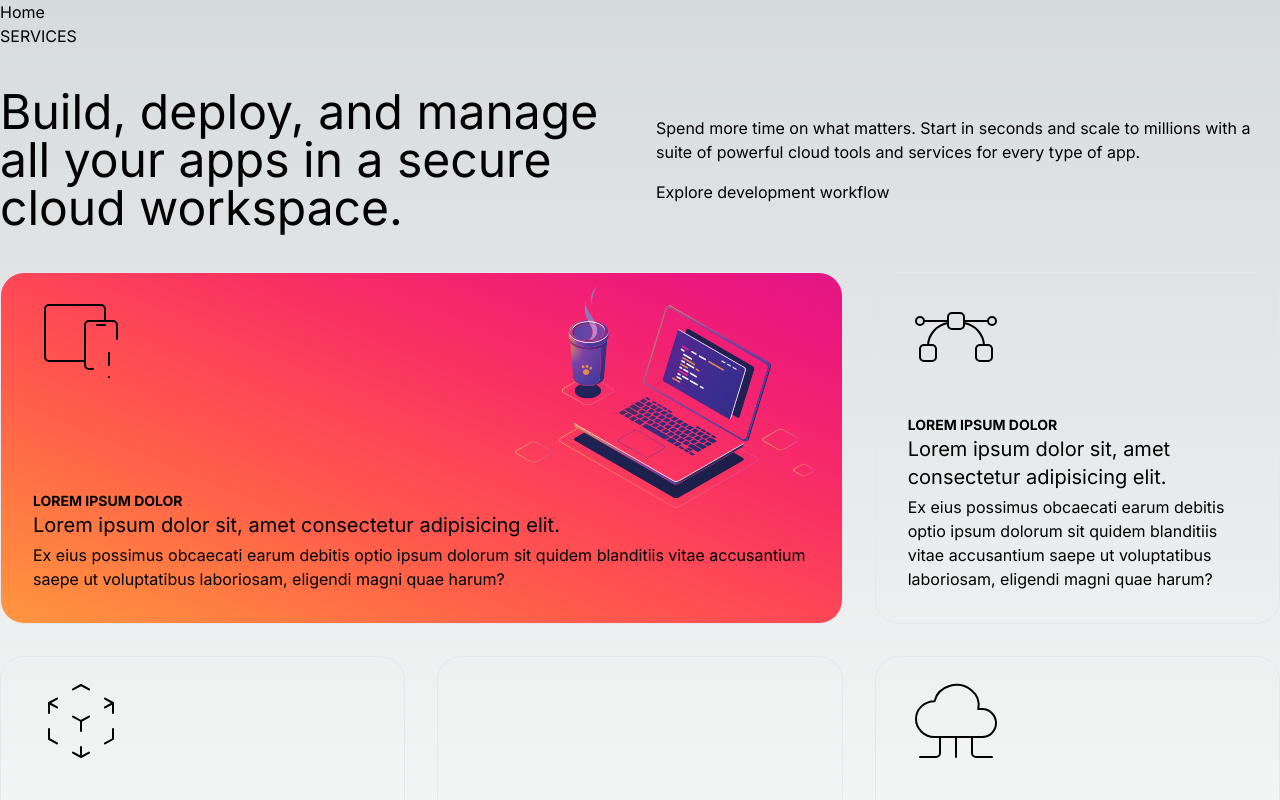
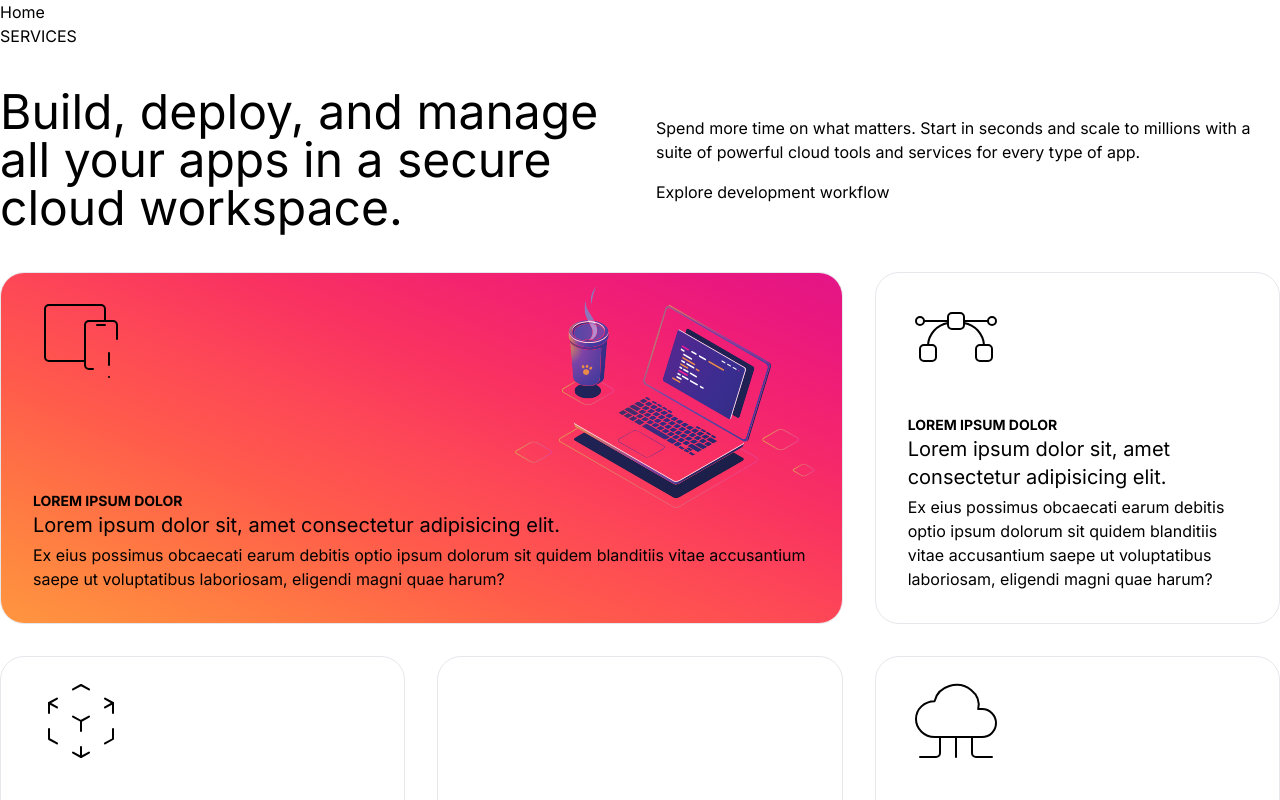
Before and after one commit to unscode/website, a Next.js app: page / in a window 1280 px wide. Shown: the top 800 px of the page. Built offline with nearby package versions, Linux system fonts and the light colour scheme.

Commit message:
updated color scheme

```diff
--- a/src/app/globals.css
+++ b/src/app/globals.css
@@ -3,38 +3,23 @@
 @tailwind utilities;
 
 :root {
-  --foreground-rgb: 0, 0, 0;
-  --background-start-rgb: 214, 219, 220;
-  --background-end-rgb: 255, 255, 255;
+  --background-rgb: 255, 255, 255;
+  --color-rgb: 0, 0, 0;
 }
 
 @media (prefers-color-scheme: dark) {
   :root {
-    --foreground-rgb: 255, 255, 255;
-    --background-start-rgb: 0, 0, 0;
-    --background-end-rgb: 0, 0, 0;
+    --background-rgb: 0, 0, 0;
+    --color-rgb: 255, 255, 255;
   }
 }
 
 body {
-  color: rgb(var(--foreground-rgb));
-  background: linear-gradient(
-      to bottom,
-      transparent,
-      rgb(var(--background-end-rgb))
-    )
-    rgb(var(--background-start-rgb));
+  background-color: rgb(var(--background-rgb));
+  color: rgb(var(--color-rgb));
 }
 
-.gradient {
-  background: #ffe259;  /* fallback for old browsers */
-  background: -webkit-linear-gradient(to top, #ffa751, #ffe259);  /* Chrome 10-25, Safari 5.1-6 */
-  background: linear-gradient(to top, #ffa751, #ffe259); /* W3C, IE 10+/ Edge, Firefox 16+, Chrome 26+, Opera 12+, Safari 7+ */
-}
-
-
-/* The beauty of service section */
-
+/* The beauty of services section */
 .service-card:hover .service-card-icon {
   transform: scale(1.1);
   transition: all 1s ease-in-out;
```
